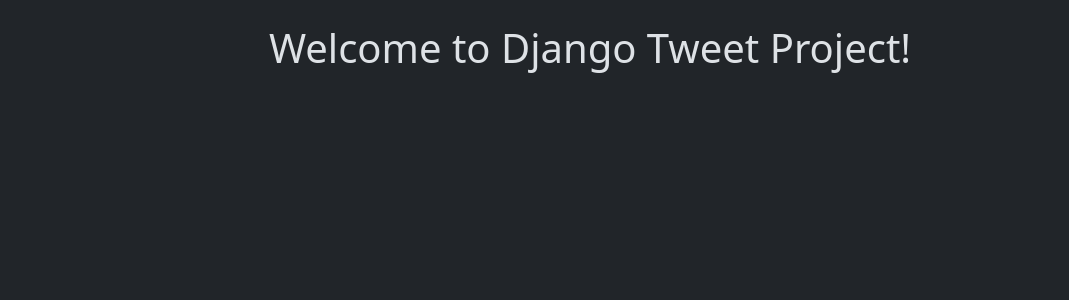
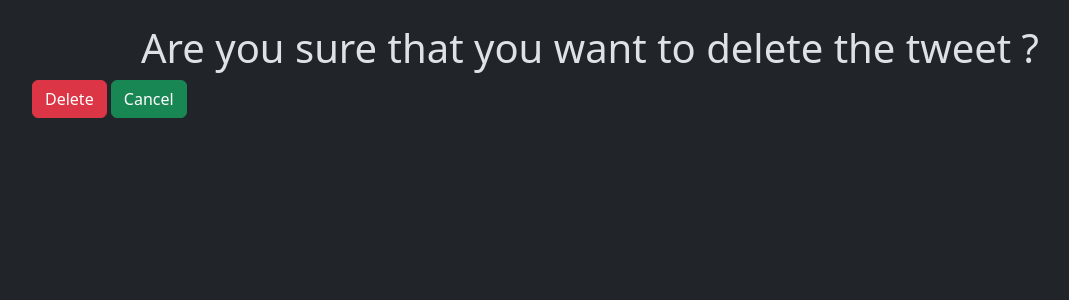
Before and after one commit to codes-sharan/django-CAC, a Django app: page /2/delete in a window 1280 px wide. Shown: the part 56-356 px from the top of the page, without its empty margins (50-1119 px from the left). Run offline with Django 5.2, Linux system fonts and the light colour scheme; a user stored in the database is signed in; data comes from the database, SQL or seed files in the repository; both versions use the stored data as it was after the commit.

Commit message:
last part remaining

```diff
--- a/tweet/templates/tweet_confirm_delete.html
+++ b/tweet/templates/tweet_confirm_delete.html
@@ -7,5 +7,14 @@
 <!-- This is a comment -->
 
 {% block content %}
-<h1 class="text-center mt-4">Welcome to Django Tweet Project!</h1>
+<h1 class="text-center mt-4">
+  Are you sure that you want to delete the tweet ?
+</h1>
+
+<form method="post">
+  {% csrf_token %}
+  <button class="btn btn-danger">Delete</button>
+  <a class="btn btn-success" href="{% url 'tweet_list' %}"> Cancel </a>
+</form>
+
 {% endblock content %}
```
Also changed, not shown: db.sqlite3.
